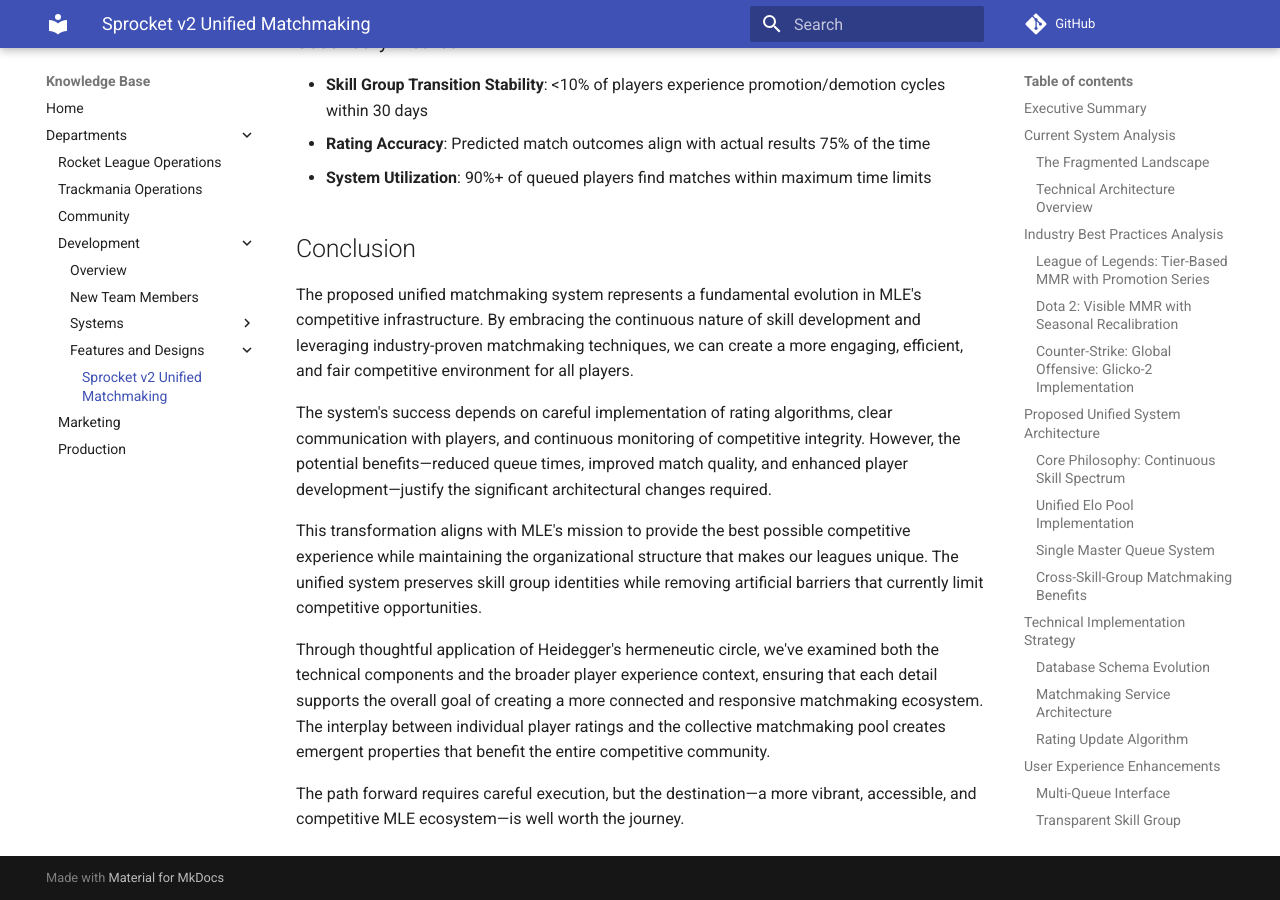
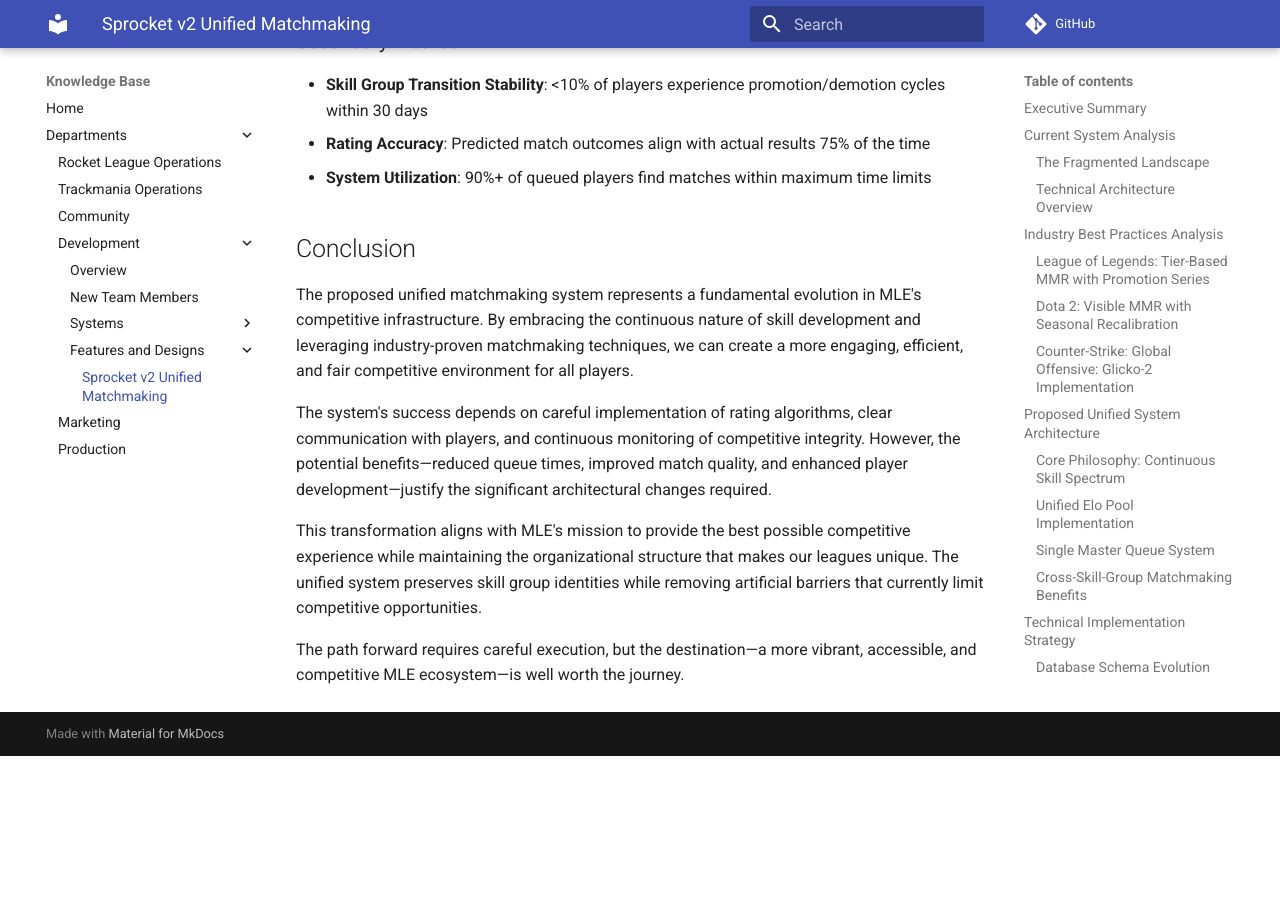
Before and after one commit to Minor-League-Esports/knowledgeBase, an MkDocs documentation site: the page built from docs/departments/development/features-and-designs/sprocket-v2-unified-matchmaking-proposal.md, in a window 1280 px wide and 900 px high, scrolled down 7718 px. Built offline with MkDocs 1.6.1 and Material for MkDocs 9.7.7, drawn with Linux system fonts in a browser that asks for light colours; comment, search, counter and statistics services are not loaded; after the commit the page ends 8474 px from its top, so only the background shows below that.

Commit message:
fix: hanging sentence.

```diff
--- a/docs/departments/development/features-and-designs/sprocket-v2-unified-matchmaking-proposal.md
+++ b/docs/departments/development/features-and-designs/sprocket-v2-unified-matchmaking-proposal.md
@@ -249,6 +249,4 @@
 
 This transformation aligns with MLE's mission to provide the best possible competitive experience while maintaining the organizational structure that makes our leagues unique. The unified system preserves skill group identities while removing artificial barriers that currently limit competitive opportunities.
 
-Through thoughtful application of Heidegger's hermeneutic circle, we've examined both the technical components and the broader player experience context, ensuring that each detail supports the overall goal of creating a more connected and responsive matchmaking ecosystem. The interplay between individual player ratings and the collective matchmaking pool creates emergent properties that benefit the entire competitive community.
-
 The path forward requires careful execution, but the destination—a more vibrant, accessible, and competitive MLE ecosystem—is well worth the journey.
```
